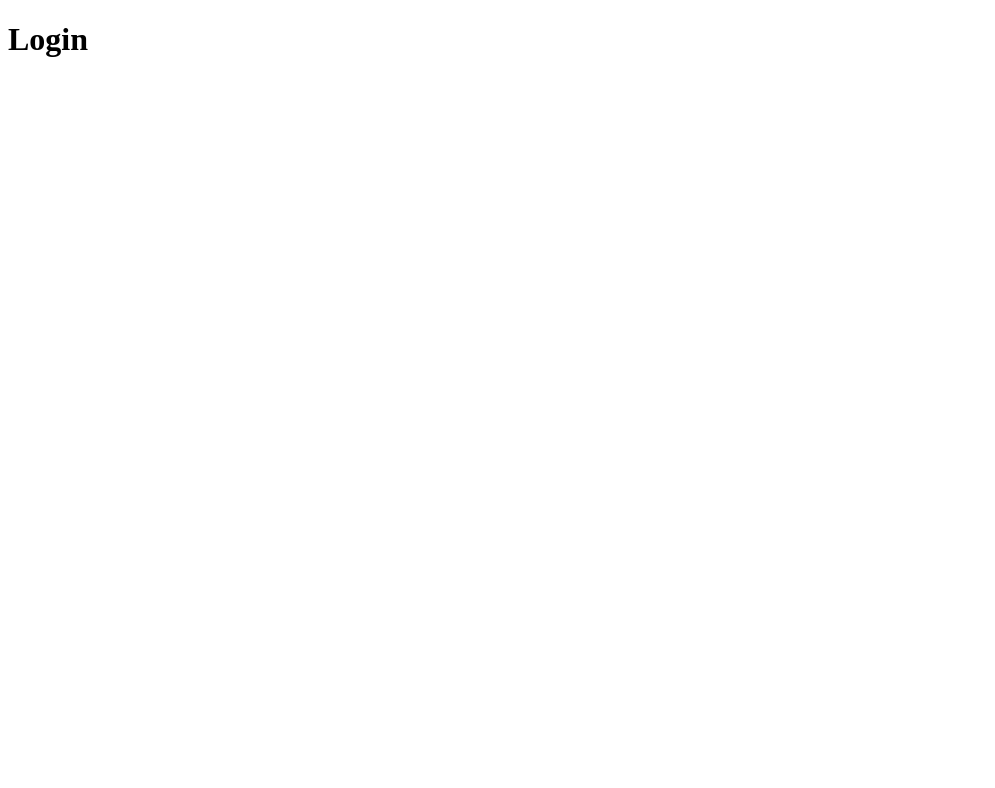
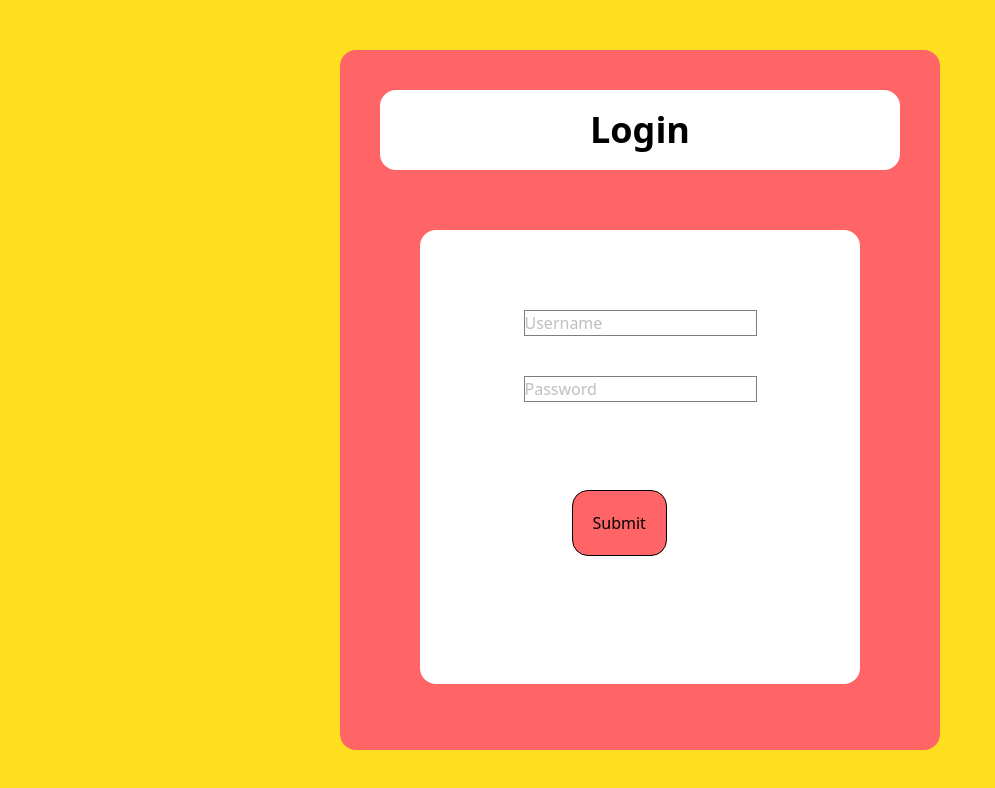
Before and after one commit to Kattbird/dd, a plain HTML site: page templates/login.html in a window 1280 px wide. Shown: the whole page, without its empty margins (0-995 px from the left). Drawn offline with nearby package versions, Linux system fonts and the light colour scheme.

Commit message:
something

```diff
--- /dev/null
+++ b/login.html
@@ -0,0 +1,31 @@
+<!DOCTYPE html>
+<html lang="en">
+<head>
+    <script src="https://cdn.jsdelivr.net/npm/@tailwindcss/browser@4"></script>
+    <title>Login page</title>
+</head>
+<body class="bg-yellow-300 flex justify-center items-center h-screen">
+    <div class="bg-red-400 p-5 h-175 rounded-2xl flex-initial size-150">
+        <div class="bg-white p-5 m-5 rounded-2xl">
+            <h1 class="text-center text-4xl font-bold">
+                Login
+            </h1>
+        </div>
+        <div class="bg-white p-15 m-15 flex justify-center rounded-2xl">
+            <form action="/logincheck" method="POST">
+                <div>
+                    <input type="text", name="user", placeholder="Username" class="opacity-50 border m-5">
+                </div>
+                <div>
+                    <input type="password", name="pass", placeholder="Password" class="opacity-50 border m-5">
+                </div>
+                <div>
+                    <input type="submit" class="p-5 text-center border m-17 bg-red-400 rounded-2xl">
+                </div>
+
+            </form>
+
+        </div>
+    </div>
+</body>
+</html>
--- a/static/main.css
+++ b/static/main.css
@@ -2,5 +2,4 @@
     background-image: url("holy_war_x_land.png");
     background-repeat: no-repeat;
     background-size: cover;
-    background-color: black;
 }
--- a/templates/login.html
+++ b/templates/login.html
@@ -1,14 +1,31 @@
 <!DOCTYPE html>
 <html lang="en">
 <head>
-    <meta charset="UTF-8">
-    <meta name="viewport" content="width=device-width, initial-scale=1.0">
-    <title>Document</title>
+    <script src="https://cdn.jsdelivr.net/npm/@tailwindcss/browser@4"></script>
+    <title>Login page</title>
 </head>
-<body>
-    <h1>
-        Login
-    </h1>
+<body class="bg-yellow-300 flex justify-center items-center h-screen">
+    <div class="bg-red-400 p-5 h-175 rounded-2xl flex-initial size-150">
+        <div class="bg-white p-5 m-5 rounded-2xl">
+            <h1 class="text-center text-4xl font-bold">
+                Login
+            </h1>
+        </div>
+        <div class="bg-white p-15 m-15 flex justify-center rounded-2xl">
+            <form action="/logincheck" method="POST">
+                <div>
+                    <input type="text", name="user", placeholder="Username" class="opacity-50 border m-5">
+                </div>
+                <div>
+                    <input type="password", name="pass", placeholder="Password" class="opacity-50 border m-5">
+                </div>
+                <div>
+                    <input type="submit" class="p-5 text-center border m-17 bg-red-400 rounded-2xl">
+                </div>
 
+            </form>
+
+        </div>
+    </div>
 </body>
 </html>
```
Also changed, not shown: templates/main.html (+6 -8 lines).
